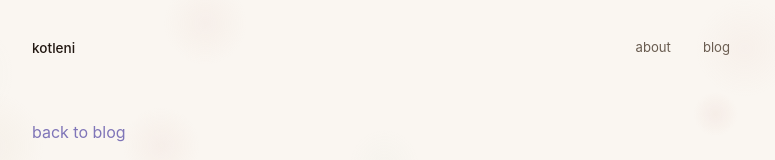
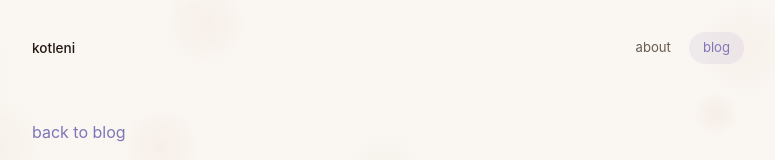
Before and after one commit to kotleni/kotleni.github.io, a React (Vite) app: page /blog/asahi-linux in a window 1280 px wide. Shown: the top 160 px of the page, without its empty margins (252-1027 px from the left). Built offline with nearby package versions, Linux system fonts and the light colour scheme.

Commit message:
fix(blog): subpages should also active menus

```diff
--- a/src/components/page-nav-link.tsx
+++ b/src/components/page-nav-link.tsx
@@ -7,13 +7,17 @@ interface NavigationLinkProps {
 }
 
 export function PageNavigationLink(props: NavigationLinkProps) {
-    const currentPath = useLocation().pathname;
+    const {pathname} = useLocation();
+    const isActive =
+        props.url === '/'
+            ? pathname === props.url
+            : pathname.startsWith(props.url);
 
     return (
         <NavigationLink
             title={props.title}
             url={props.url}
-            isActive={currentPath === props.url}
+            isActive={isActive}
         />
     );
 }
```
